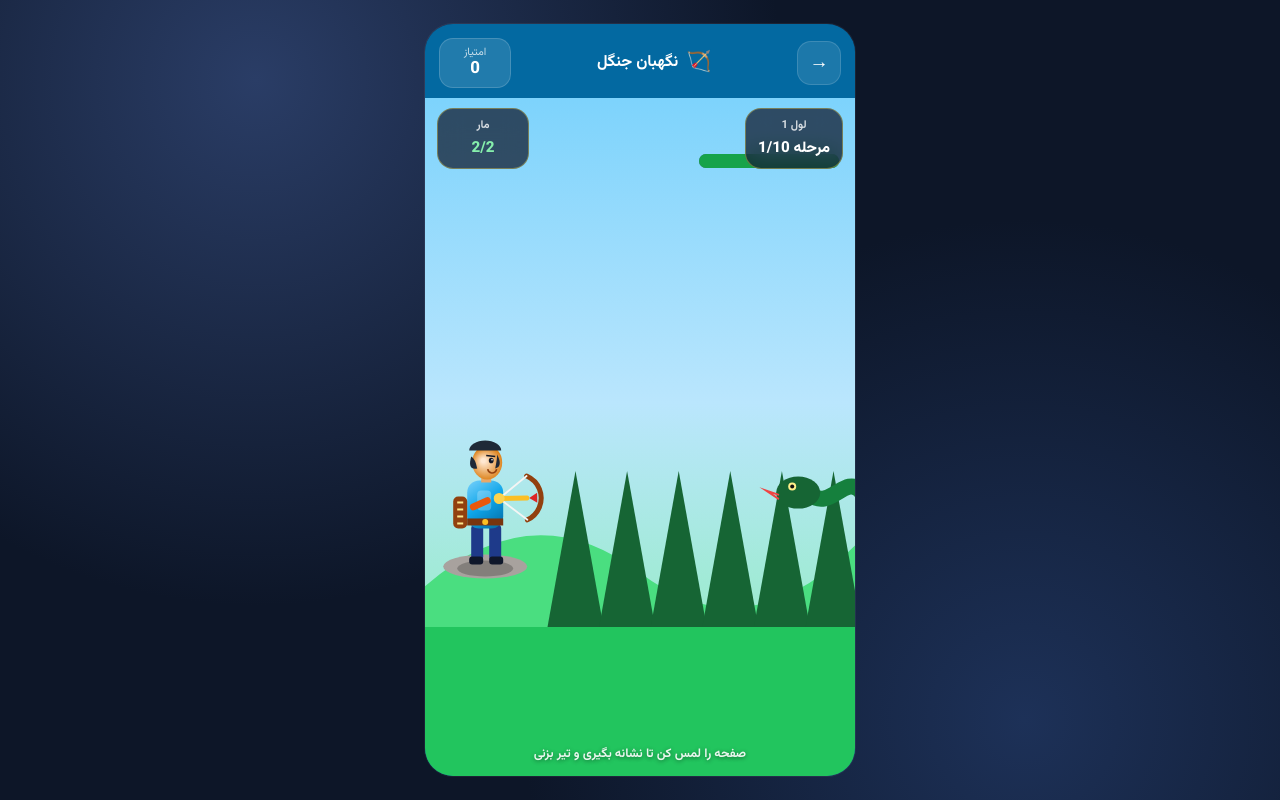
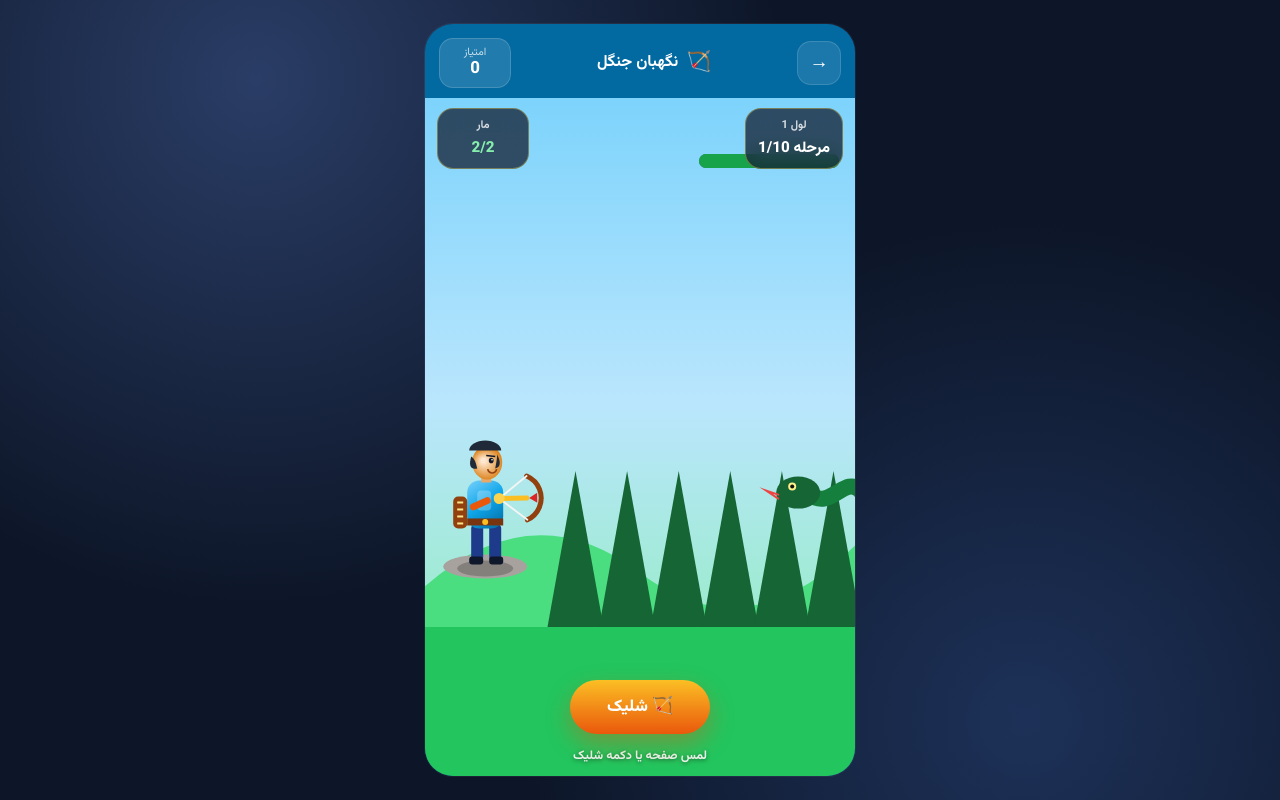
Before and after one commit to hidarshoja/game-new, a React (Vite) app: page /games/beast-hunt in a window 1280 px wide. Both pictures are taken after a click on the button "شروع دفاع". Built offline with nearby package versions, Linux system fonts and the light colour scheme.

Commit message:
Add shooting button and update hint in BeastHunt: Introduced a new button for shooting mechanics with associated styles in index.css. Updated hint text to guide users on interaction methods.

```diff
--- a/src/games/BeastHunt.jsx
+++ b/src/games/BeastHunt.jsx
@@ -190,7 +190,33 @@ export default function BeastHunt() {
                 </strong>
               </div>
             </div>
-            <p className="beast-hint">صفحه را لمس کن تا نشانه بگیری و تیر بزنی</p>
+            <button
+              type="button"
+              className="beast-fire"
+              aria-label="شلیک"
+              onPointerDown={(event) => {
+                event.preventDefault()
+                event.stopPropagation()
+                pointerRef.current.down = true
+                const rect = wrapRef.current.getBoundingClientRect()
+                const hero = { x: Math.max(48, rect.width * 0.14), y: rect.height * 0.62 }
+                const st = stateRef.current
+                if (st?.beast) {
+                  const by = st.beast.drawY || rect.height * 0.58
+                  st.aim = Math.atan2(by - (hero.y - 22), Math.max(12, st.beast.x - 24 - hero.x))
+                }
+                if (shoot(st, hero.x, hero.y)) playPop()
+              }}
+              onPointerUp={() => {
+                pointerRef.current.down = false
+              }}
+              onPointerLeave={() => {
+                pointerRef.current.down = false
+              }}
+            >
+              🏹 شلیک
+            </button>
+            <p className="beast-hint">لمس صفحه یا دکمه شلیک</p>
           </div>
         )}
         {phase === 'over' && (
--- a/src/index.css
+++ b/src/index.css
@@ -2539,11 +2539,34 @@ a {
   text-align: center;
 }
 
+.beast-fire {
+  position: absolute;
+  left: 50%;
+  bottom: calc(42px + var(--safe-bottom));
+  transform: translateX(-50%);
+  z-index: 6;
+  min-width: 140px;
+  padding: 14px 22px;
+  border: 0;
+  border-radius: 999px;
+  background: linear-gradient(180deg, #fbbf24, #ea580c);
+  color: #fff;
+  font: inherit;
+  font-weight: 800;
+  font-size: 1.05rem;
+  box-shadow: 0 10px 24px rgba(234, 88, 12, 0.4);
+  touch-action: manipulation;
+}
+
+.beast-fire:active {
+  transform: translateX(-50%) scale(0.96);
+}
+
 .beast-hint {
   position: absolute;
   left: 12px;
   right: 12px;
-  bottom: calc(12px + var(--safe-bottom));
+  bottom: calc(10px + var(--safe-bottom));
   margin: 0;
   text-align: center;
   color: rgba(255, 255, 255, 0.9);
```
